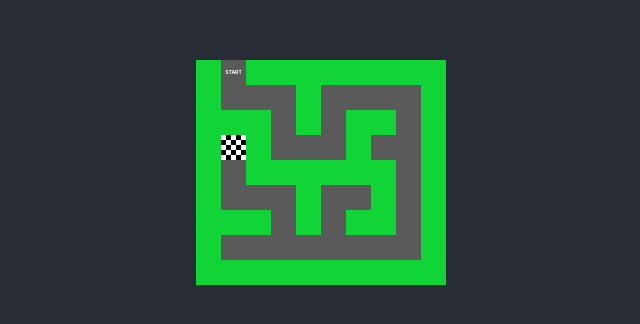
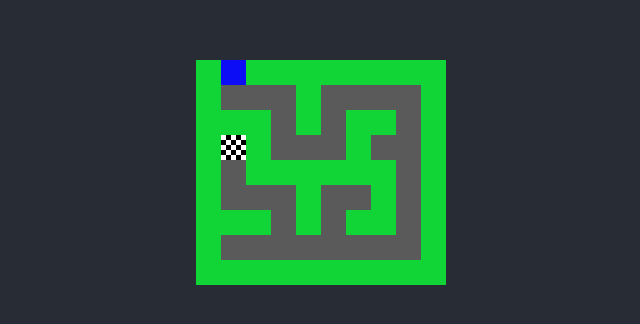
Before and after one commit to Skip-SBT/Algs, a React (Create React App) app: page / in a window 1280 px wide. Shown: the part 228-552 px from the top of the page, without its empty margins (319-959 px from the left). Built offline with nearby package versions, Linux system fonts and the light colour scheme.

Commit message:
Added player movement logic

```diff
--- a/src/App.js
+++ b/src/App.js
@@ -1,11 +1,11 @@
 import './App.css';
-import {MazeBuilder} from './maze/MazeBuilder.tsx';
+import {MazeController} from './maze/MazeController.tsx';
 
 function App() {
     return (
         <div className="App">
             <header className="App-header">
-                <MazeBuilder/>
+                <MazeController/>
             </header>
         </div>
     );
--- /dev/null
+++ b/src/PlayerController.tsx
@@ -0,0 +1,46 @@
+type Position = {
+    row: number;
+    col: number;
+};
+
+export class PlayerController {
+    private readonly map: string[][];
+    private position: Position;
+
+    constructor(map: string[][], initialPosition: Position) {
+        this.map = map;
+        this.position = initialPosition;
+    }
+
+    public getPosition(): Position {
+        return this.position;
+    }
+
+    public handleKeyDown(event: KeyboardEvent): Position {
+        let newRow = this.position.row;
+        let newCol = this.position.col;
+
+        switch (event.key) {
+        case 'ArrowUp':
+            newRow = Math.max(0, this.position.row - 1);
+            break;
+        case 'ArrowDown':
+            newRow = Math.min(this.map.length - 1, this.position.row + 1);
+            break;
+        case 'ArrowLeft':
+            newCol = Math.max(0, this.position.col - 1);
+            break;
+        case 'ArrowRight':
+            newCol = Math.min(this.map[0].length - 1, this.position.col + 1);
+            break;
+        default:
+            break;
+        }
+
+        if (this.map[newRow][newCol] !== 'w') {
+            this.position = { row: newRow, col: newCol };
+        }
+
+        return this.position;
+    }
+}
--- a/src/maze/Maze.css
+++ b/src/maze/Maze.css
@@ -19,6 +19,13 @@
     align-content: center;
 }
 
+.player {
+    background-color: #0d0df5;
+    width: 25px;
+    height: 25px;
+
+}
+
 .finish {
     width: 25px;
     height: 25px;
--- a/src/maze/MazeBuilder.tsx
+++ /dev/null
@@ -1,50 +0,0 @@
-import * as React from 'react';
-import {Wall} from './Wall';
-import {Cell} from './Cell';
-import {Finish} from './Finish';
-import {Start} from './Start';
-
-
-export function MazeBuilder(): React.ReactElement{
-
-    const testMap = [
-        ['w', 's', 'w', 'w', 'w', 'w', 'w', 'w', 'w', 'w'],
-        ['w', '', '', '', 'w', '', '', '', '', 'w'],
-        ['w', 'w', 'w', '', 'w', '', 'w', 'w', '', 'w'],
-        ['w', 'f', 'w', '', '', '', 'w', '', '', 'w'],
-        ['w', '', 'w', 'w', 'w', 'w', 'w', 'w', '', 'w'],
-        ['w', '', '', '', 'w', '', '', 'w', '', 'w'],
-        ['w', 'w', 'w', '', 'w', '', 'w', 'w', '', 'w'],
-        ['w', '', '', '', '', '', '', '', '', 'w'],
-        ['w', 'w', 'w', 'w', 'w', 'w', 'w', 'w', 'w', 'w']
-    ];
-
-    return (
-        <div>
-            {constructMaze(testMap)}
-        </div>
-    );
-}
-
-function constructMaze(map: Array<Array<string>>): React.ReactElement {
-    let maze = map.map((row: Array<string>, rowIndex: number) => {
-        return (
-            <div key={rowIndex} style={{ display: 'flex' }}>
-                {row.map((cell: string, cellIndex: number) => {
-                    switch (cell) {
-                    case 'w':
-                        return <Wall key={`${rowIndex}-${cellIndex}`} />;
-                    case 's':
-                        return <Start key={`${rowIndex}-${cellIndex}`} />;
-                    case 'f':
-                        return <Finish key={`${rowIndex}-${cellIndex}`} />;
-                    default:
-                        return <Cell key={`${rowIndex}-${cellIndex}`} />;
-                    }
-                })}
-            </div>
-        );
-    });
-
-    return <div>{maze}</div>;
-}
--- /dev/null
+++ b/src/maze/MazeController.tsx
@@ -0,0 +1,76 @@
+import * as React from 'react';
+import {useState, useEffect, useMemo} from 'react';
+import { Wall } from './Wall';
+import { Cell } from './Cell';
+import { Finish } from './Finish';
+import { Start } from './Start';
+import { Player } from './Player';
+import { PlayerController } from '../PlayerController';
+
+type Position = {
+    row: number;
+    col: number;
+};
+
+export function MazeController(): React.ReactElement {
+    let initialPosition: Position = useMemo(() => ({ row: 0, col: 1 }), []);
+    let testMap: string[][] = useMemo(() => [
+        ['w', 's', 'w', 'w', 'w', 'w', 'w', 'w', 'w', 'w'],
+        ['w', '', '', '', 'w', '', '', '', '', 'w'],
+        ['w', 'w', 'w', '', 'w', '', 'w', 'w', '', 'w'],
+        ['w', 'f', 'w', '', '', '', 'w', '', '', 'w'],
+        ['w', '', 'w', 'w', 'w', 'w', 'w', 'w', '', 'w'],
+        ['w', '', '', '', 'w', '', '', 'w', '', 'w'],
+        ['w', 'w', 'w', '', 'w', '', 'w', 'w', '', 'w'],
+        ['w', '', '', '', '', '', '', '', '', 'w'],
+        ['w', 'w', 'w', 'w', 'w', 'w', 'w', 'w', 'w', 'w']
+    ], []);
+
+    let [playerPosition, setPlayerPosition] = useState<Position>(initialPosition);
+
+
+    useEffect(() => {
+        let playerController = new PlayerController(testMap, initialPosition);
+        let handleKeyDown = (event: KeyboardEvent) => {
+            let newPosition = playerController.handleKeyDown(event);
+            setPlayerPosition(newPosition);
+        };
+
+        window.addEventListener('keydown', handleKeyDown);
+        return () => {
+            window.removeEventListener('keydown', handleKeyDown);
+        };
+    }, [initialPosition, testMap]);
+
+    return (
+        <div>
+            {constructMaze(testMap, playerPosition)}
+        </div>
+    );
+}
+
+function constructMaze(map: string[][], playerPosition: Position): React.ReactElement {
+    const maze = map.map((row, rowIndex) => {
+        return (
+            <div key={rowIndex} style={{ display: 'flex' }}>
+                {row.map((cell, cellIndex) => {
+                    if (playerPosition.row === rowIndex && playerPosition.col === cellIndex) {
+                        return <Player key={`${rowIndex}-${cellIndex}`} />;
+                    }
+                    switch (cell) {
+                    case 'w':
+                        return <Wall key={`${rowIndex}-${cellIndex}`} />;
+                    case 's':
+                        return <Start key={`${rowIndex}-${cellIndex}`} />;
+                    case 'f':
+                        return <Finish key={`${rowIndex}-${cellIndex}`} />;
+                    default:
+                        return <Cell key={`${rowIndex}-${cellIndex}`} />;
+                    }
+                })}
+            </div>
+        );
+    });
+
+    return <div>{maze}</div>;
+}
--- /dev/null
+++ b/src/maze/Player.tsx
@@ -0,0 +1,5 @@
+import * as React from 'react';
+import './Maze.css';
+export function Player(): React.ReactElement {
+    return <div className='player'></div>;
+}
```
